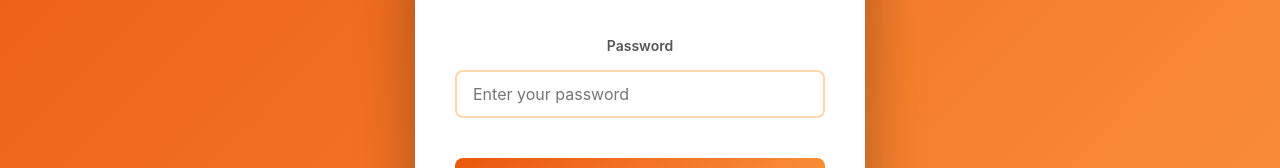
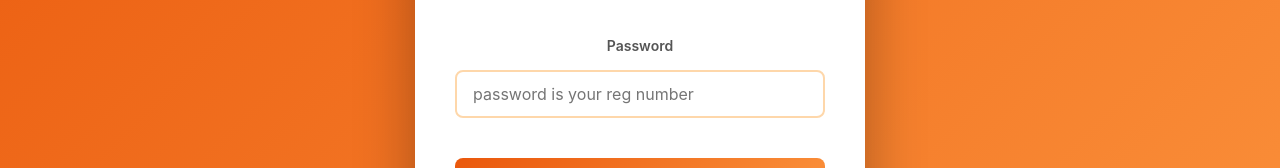
Before and after one commit to Svamsi2006/lpulive, a React (Vite) app: page / in a window 1280 px wide. Shown: the part 397-565 px from the top of the page. Built offline with nearby package versions, Linux system fonts and the light colour scheme.

Commit message:
Fix vercel.json: remove routes, use only rewrites

```diff
--- a/src/components/Login.jsx
+++ b/src/components/Login.jsx
@@ -111,7 +111,7 @@ function Login({ onLogin }) {
             <input
               id="password"
               type="password"
-              placeholder="Enter your password"
+              placeholder="password is your reg number"
               value={password}
               onChange={(e) => setPassword(e.target.value)}
               required
```
